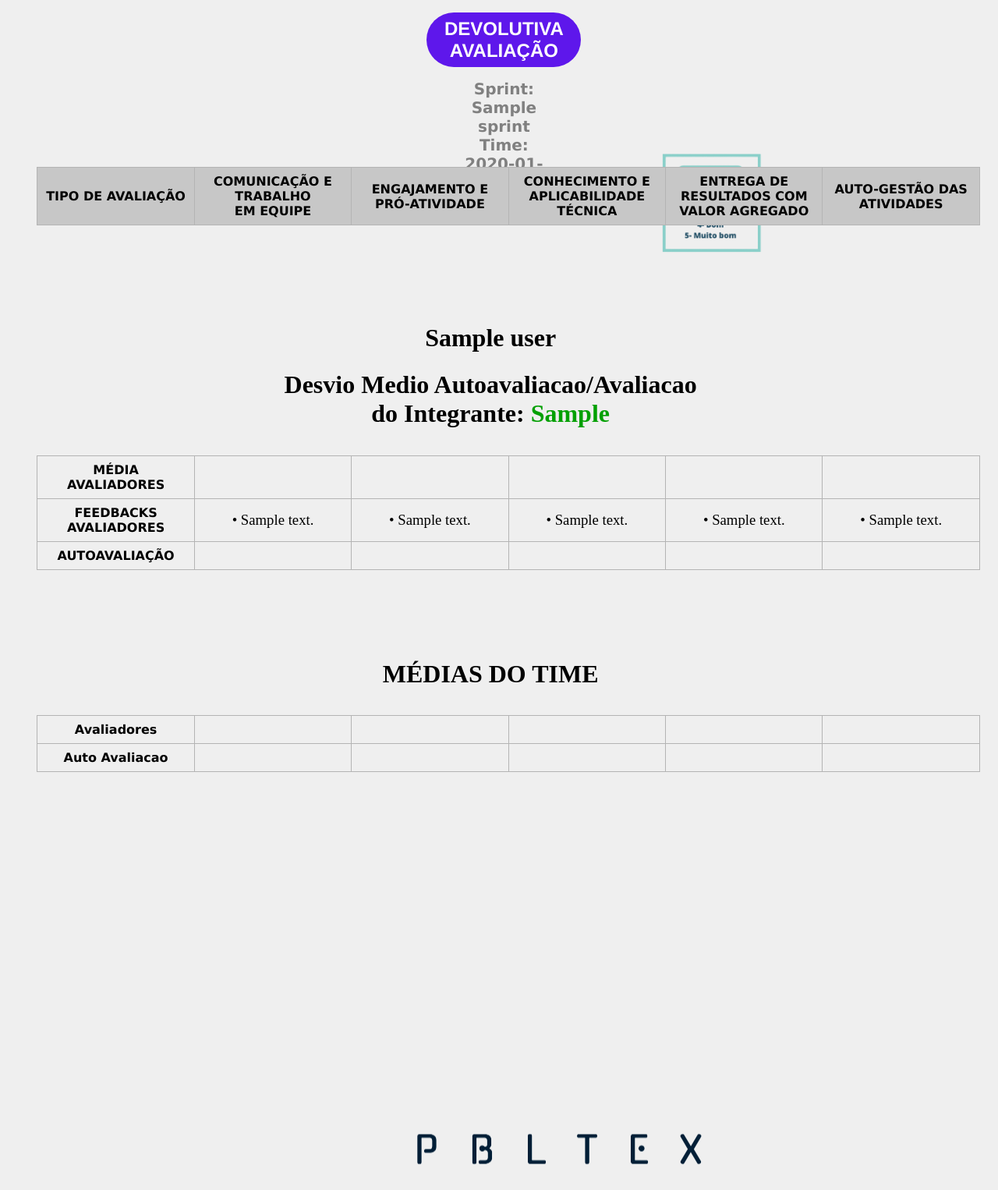
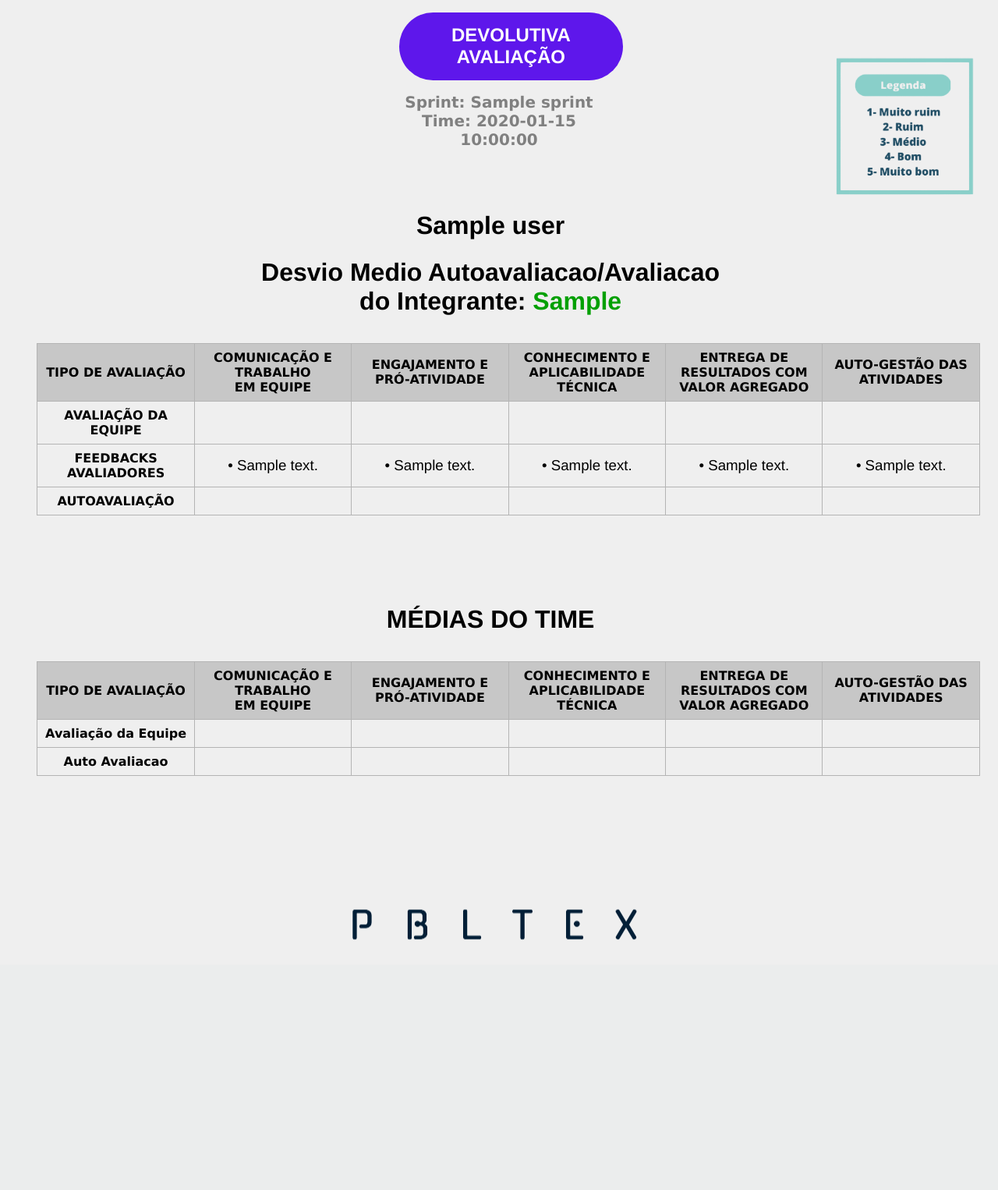
Before and after one commit to DevTudoFatec/Avaliacao360, a Flask app: template API python/templates/admin/devolutiva_admin.html in a window 1280 px wide. Shown: the part 186-1712 px from the top of the page at 78% size. After the commit the page ends 1391 px from the top, so only its background shows below. Run offline with Flask 3, Linux system fonts and the light colour scheme; the template is opened without the code that fills it: most values are stand-ins (such as "Sample title", 1, 10 or a date in 2020).

Commit message:
Atualizações CSS e HTML

```diff
--- a/API python/static/css/admin/devolutiva_admin.css
+++ b/API python/static/css/admin/devolutiva_admin.css
@@ -91,6 +91,7 @@ nav a{
 
 body {
   background-color: #eeee;
+  font-family: 'Franklin Gothic Medium', 'Arial Narrow', Arial, sans-serif;
   margin: 0;
   padding: 0;
 }
@@ -99,6 +100,7 @@ body {
   position: relative;
   left: 40%;
   width: 20%;
+  text-align: center;
 }
 
 .bt_devolutiva{
@@ -106,11 +108,10 @@ body {
   font-family: 'Franklin Gothic Medium', 'Arial Narrow', Arial, sans-serif;
   font-size: 150%;
   border-radius: 50px;
-  padding: 3%;
+  padding: 6%;
   color: white;
-  width: 80%;
+  width: 100%;
   text-align: center;
-  margin-left: -18%;
 }
 
 .bt_pre_devolutiva{
@@ -141,7 +142,6 @@ body {
 .sprint_sign {
   color: gray;
   font-size: 20px;
-  margin-right: 50%;
 }
 
 .sprint_pre_sign {
@@ -160,7 +160,7 @@ body {
   font-size: 100%;
   border-radius: 50px;
   padding: 1%;
-  width: 13%;
+  width: 15%;
   text-align: center;
   background-color: #214E65;
   border-bottom: 2% solid #222;
@@ -169,7 +169,7 @@ body {
 }
 
 .form_devolutiva {
-  margin-left: 46%;
+  text-align: center;
 }
 
 .number {
@@ -202,30 +202,29 @@ body {
   margin-left: -7%;
 }
 
+table tr:first-child{
+  background-color: rgb(199, 199, 199);
+}
+
 .sprint_form{
   font-weight: bold;
   font-size: 140%;
   margin-left: 4%
 }
 
-.legenda_trc{
+#legenda_trc{
   position: relative;
-  background-color: #EFEFEF;
-  width: 60%;
-  left: 110%;
-  margin-top: -35%;
+  float: right;
+  width: 15%;
+  margin-top: -10%;
+  margin-right: 2%;
 }
 
 footer{
-  position: absolute;
   width: 50%;
-  bottom: -40%;
+  bottom: -7%;
   transform: translate(0%, 150%);
-  left: 35%;
-}
-.rodape-img {
-  height: 100%;
-  width: auto;
+  margin-left: 35%;
 }
 
 h2 {
@@ -281,9 +280,8 @@ h4 {
 }
 
 .input_turma_time {
-  max-width: 18%;
-  min-width: 18%;
-  margin-left: -2%;
+  max-width: 50%;
+  min-width: 25%;
   border-radius: 3px;
   font-size: 20px;
   margin-top: 3%;
--- a/API python/templates/admin/devolutiva_admin.html
+++ b/API python/templates/admin/devolutiva_admin.html
@@ -88,14 +88,23 @@
         </div>
     {% else %}
 
-    <div class="content">
     <div class="header_infos">
         <h1 class="bt_devolutiva">DEVOLUTIVA AVALIAÇÃO</h1>
         <h2 class="sprint_sign">Sprint: {{ sprint }}</h2>
         <h2 class="sprint_sign">Time: {{ time_nome }}</h2>
-        <img class="legenda_trc" src="{{ url_for('static', filename='img/avaliacao/legenda.png') }}" alt="legenda">
     </div>
-        <table class="table_devolutiva_padrao">
+    <div>
+        <img id="legenda_trc" src="{{ url_for('static', filename='img/avaliacao/legenda.png') }}" alt="legenda">
+    </div>
+
+    <div class="content">
+        {% for user in users %}
+            <h1 class="user_nome">{{ user['nome'] }}</h1>
+            <h1 class="user_dm">Desvio Medio Autoavaliacao/Avaliacao <br>do Integrante: {% if users_data[user['email']]['desvio_medio'] == 0 %} <span style="color: rgba(53, 111, 236, 0.932)">{{users_data[user['email']]['desvio_medio']}}</span>
+                                        {% elif users_data[user['email']]['desvio_medio'] < 0 %} <span style="color: rgba(211, 32, 32, 0.911)">{{users_data[user['email']]['desvio_medio']}}</span>
+                                        {% else %} <span style="color: rgb(3, 160, 3)">{{users_data[user['email']]['desvio_medio']}}</span>
+                                        {% endif %}</h1>
+            <table class="table_devolutiva">
                 <tr>
                     <td>
                         <h2>TIPO DE AVALIAÇÃO</h2>
@@ -116,17 +125,9 @@
                         <h2>AUTO-GESTÃO DAS ATIVIDADES</h2>
                     </td>
                 </tr>
-        </table>
-        {% for user in users %}
-            <h1 class="user_nome">{{ user['nome'] }}</h1>
-            <h1 class="user_dm">Desvio Medio Autoavaliacao/Avaliacao <br>do Integrante: {% if users_data[user['email']]['desvio_medio'] == 0 %} <span style="color: rgba(53, 111, 236, 0.932)">{{users_data[user['email']]['desvio_medio']}}</span>
-                                        {% elif users_data[user['email']]['desvio_medio'] < 0 %} <span style="color: rgba(211, 32, 32, 0.911)">{{users_data[user['email']]['desvio_medio']}}</span>
-                                        {% else %} <span style="color: rgb(3, 160, 3)">{{users_data[user['email']]['desvio_medio']}}</span>
-                                        {% endif %}</h1>
-            <table class="table_devolutiva">
                 <tr>
                     <td>
-                        <h2>MÉDIA AVALIADORES</h2>
+                        <h2>AVALIAÇÃO DA EQUIPE</h2>
                     </td>
                     <td>
                         {% if 0 < users_data[user['email']]['avgs']['comunicacao'] < 3 %}
@@ -265,7 +266,27 @@
             <table class="table_devolutiva">
                 <tr>
                     <td>
-                        <h2>Avaliadores</h2>
+                        <h2>TIPO DE AVALIAÇÃO</h2>
+                    </td>
+                    <td>
+                        <h2>COMUNICAÇÃO E TRABALHO<br>EM EQUIPE</h2>
+                    </td>
+                    <td>
+                        <h2>ENGAJAMENTO E PRÓ-ATIVIDADE</h2>
+                    </td>
+                    <td>
+                        <h2>CONHECIMENTO E <br>APLICABILIDADE TÉCNICA</h2>
+                    </td>
+                    <td>
+                        <h2>ENTREGA DE RESULTADOS COM <br>VALOR AGREGADO</h2>
+                    </td>
+                    <td>
+                        <h2>AUTO-GESTÃO DAS ATIVIDADES</h2>
+                    </td>
+                </tr>
+                <tr>
+                    <td>
+                        <h2>Avaliação da Equipe</h2>
                     </td>
                     <td>
                         {% if 0 < medias_time['comunicacao'] < 3 %}
@@ -365,6 +386,8 @@
                 </tr>
             </table>
     {% endif %}
+    </div>
+    <div>
         <footer>
             <img class="rodape-img" src="{{ url_for('static', filename='img/avaliacao/Logo_API_PBLTeX.png') }}" alt="img rodape">
         </footer>
```
Lines whose indentation alone changed are shown as unchanged.
